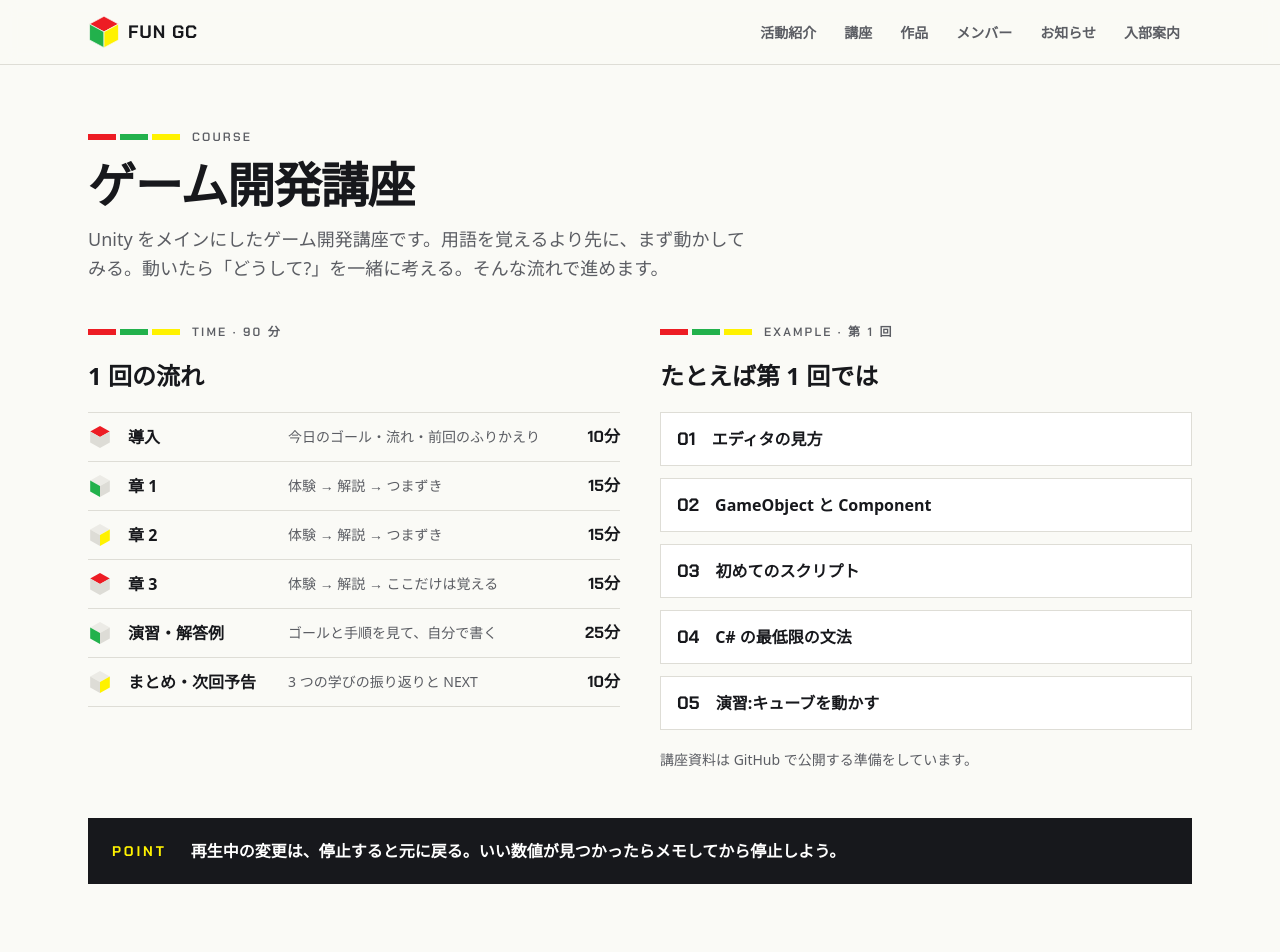
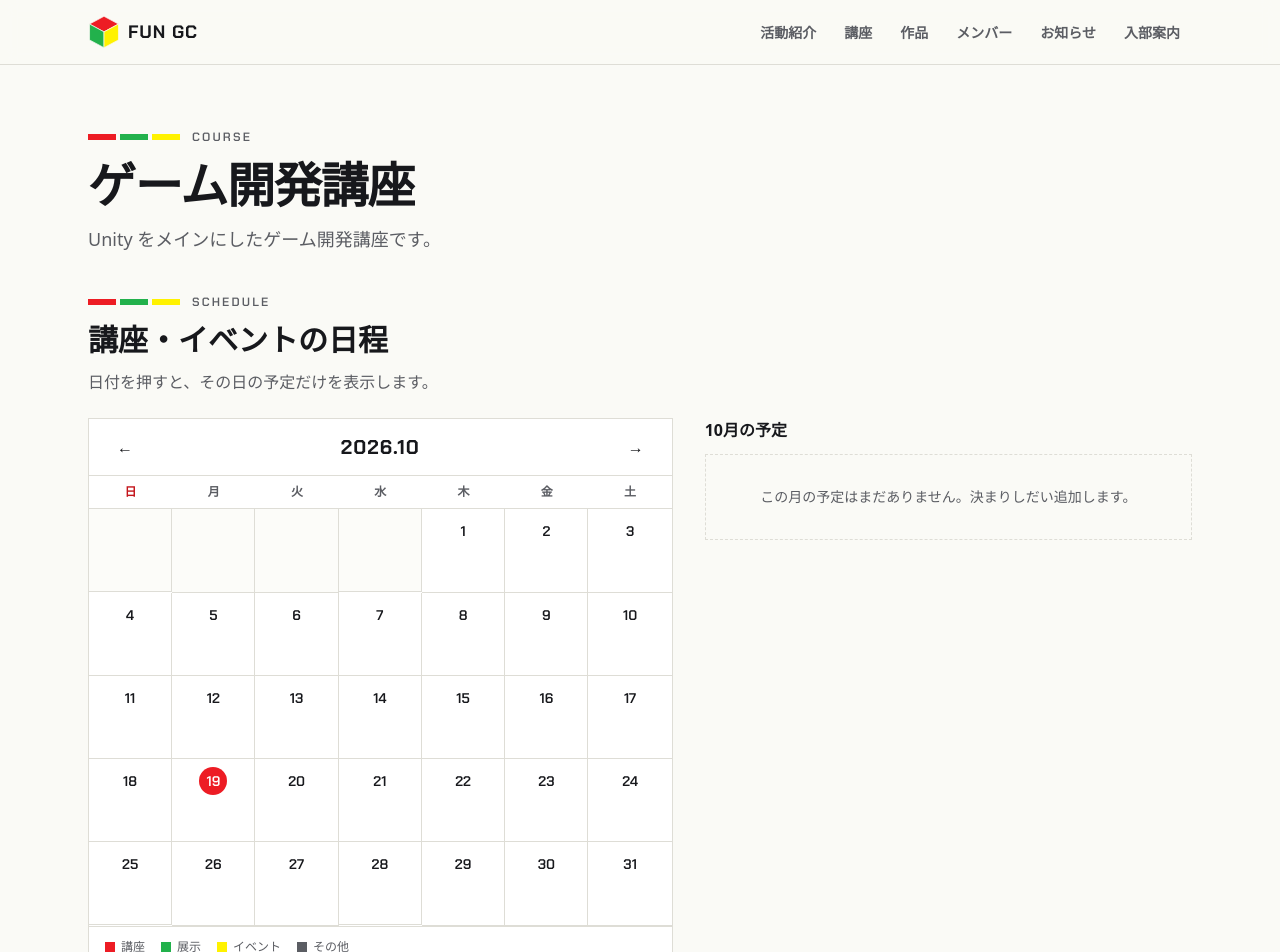
Before and after one commit to fun-gc/hp, a Next.js app: page /course in a window 1280 px wide. Shown: the top 952 px of the page. Built offline with nearby package versions, Linux system fonts and the light colour scheme; a web font is replaced by a local one.

Commit message:
文章を減らし、講座ページのカレンダーを上に移す
作品・講座ページのリード文と POINT 帯を削除する。

Co-Authored-By: Claude Opus 5.5 (1M context) <noreply@anthropic.com>
Claude-Session: https://claude.ai/code/session_015Puhv7W64oC4eJ178ecmoB

```diff
--- a/src/app/course/page.tsx
+++ b/src/app/course/page.tsx
@@ -1,7 +1,7 @@
 import type { Metadata } from "next";
 import { Cube, cubeCycle } from "@/components/Cube";
 import { ScheduleCalendar } from "@/components/ScheduleCalendar";
-import { PageHeading, PointBand, SectionLabel } from "@/components/SectionLabel";
+import { PageHeading, SectionLabel } from "@/components/SectionLabel";
 import { getSchedule } from "@/lib/content";
 import { site } from "@/lib/site";
 
@@ -28,8 +28,17 @@ export default function CoursePage() {
       <PageHeading
         label="COURSE"
         title="ゲーム開発講座"
-        lead="Unity をメインにしたゲーム開発講座です。用語を覚えるより先に、まず動かしてみる。動いたら「どうして?」を一緒に考える。そんな流れで進めます。"
+        lead="Unity をメインにしたゲーム開発講座です。"
       />
+
+      <section id="schedule" className="mb-20 scroll-mt-24 space-y-6">
+        <div className="space-y-3">
+          <SectionLabel>SCHEDULE</SectionLabel>
+          <h2 className="text-3xl font-black">講座・イベントの日程</h2>
+          <p className="text-muted">日付を押すと、その日の予定だけを表示します。</p>
+        </div>
+        <ScheduleCalendar events={events} buildDate={buildDate} />
+      </section>
 
       <section className="grid gap-10 md:grid-cols-2">
         <div className="space-y-5">
@@ -71,19 +80,6 @@ export default function CoursePage() {
           )}
         </div>
       </section>
-
-      <div className="mt-12">
-        <PointBand>再生中の変更は、停止すると元に戻る。いい数値が見つかったらメモしてから停止しよう。</PointBand>
-      </div>
-
-      <section id="schedule" className="mt-20 scroll-mt-24 space-y-6">
-        <div className="space-y-3">
-          <SectionLabel>SCHEDULE</SectionLabel>
-          <h2 className="text-3xl font-black">講座・イベントの日程</h2>
-          <p className="text-muted">日付を押すと、その日の予定だけを表示します。</p>
-        </div>
-        <ScheduleCalendar events={events} buildDate={buildDate} />
-      </section>
     </div>
   );
 }
--- a/src/app/page.tsx
+++ b/src/app/page.tsx
@@ -1,7 +1,7 @@
 import Link from "next/link";
 import { Cube } from "@/components/Cube";
 import { InteractiveLogo } from "@/components/InteractiveLogo";
-import { PointBand, SectionLabel } from "@/components/SectionLabel";
+import { SectionLabel } from "@/components/SectionLabel";
 import { getNews, getSchedule } from "@/lib/content";
 import { eventKindLabels } from "@/lib/schema";
 import { site } from "@/lib/site";
@@ -82,9 +82,6 @@ export default function Home() {
             </Link>
           ))}
         </div>
-        <div className="mt-8">
-          <PointBand>用語は後から。まず動かして、体験してから名前を付けよう。</PointBand>
-        </div>
       </section>
 
       <section className="mx-auto grid max-w-6xl gap-12 px-4 py-12 sm:px-6 md:grid-cols-2">
--- a/src/app/works/page.tsx
+++ b/src/app/works/page.tsx
@@ -15,11 +15,7 @@ export default function WorksPage() {
 
   return (
     <div className="mx-auto max-w-6xl px-4 py-12 sm:px-6 sm:py-16">
-      <PageHeading
-        label="WORKS"
-        title="作品"
-        lead="メンバーがつくったゲームです。展示イベントごとに並べています。サムネイルを押すと紹介動画が再生されます。"
-      />
+      <PageHeading label="WORKS" title="作品" />
       <div className="space-y-16">
         {[...groups.entries()].map(([event, items]) => (
           <section key={event} className="space-y-6">
--- a/src/components/SectionLabel.tsx
+++ b/src/components/SectionLabel.tsx
@@ -25,12 +25,3 @@ export function PageHeading({ label, title, lead }: { label: string; title: stri
     </header>
   );
 }
-
-export function PointBand({ label = "POINT", children }: { label?: string; children: React.ReactNode }) {
-  return (
-    <div className="flex flex-col gap-2 bg-ink px-6 py-5 text-white sm:flex-row sm:items-center sm:gap-6">
-      <span className="font-display text-sm font-bold tracking-[0.2em] text-fun-yellow">{label}</span>
-      <p className="font-bold leading-relaxed">{children}</p>
-    </div>
-  );
-}
```
